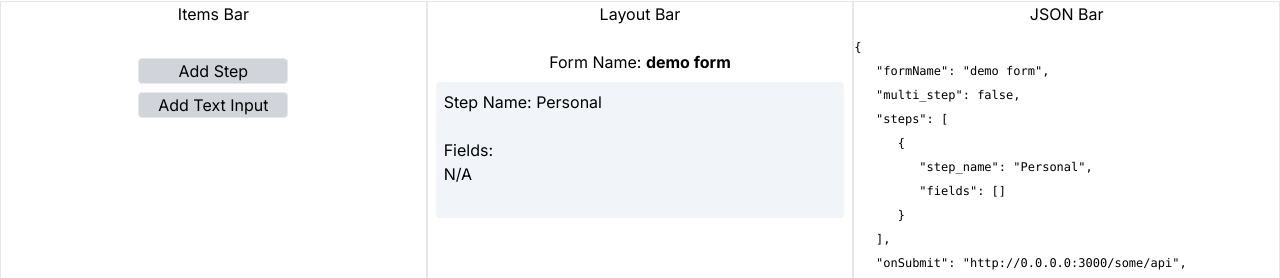
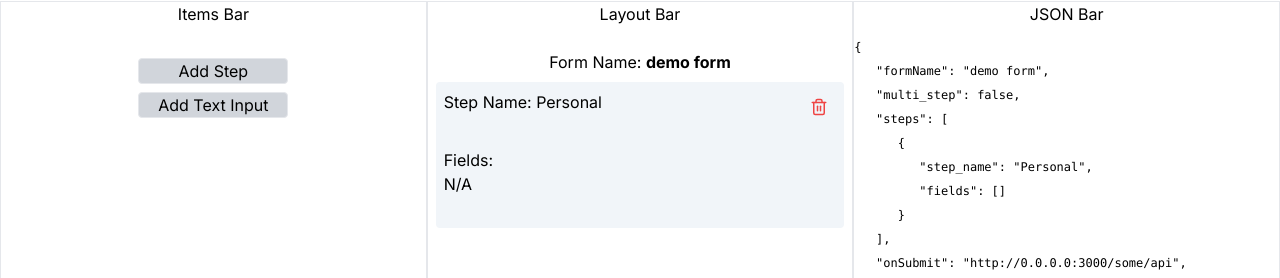
Before and after one commit to saiksaif/form-flow-manager, a Next.js app: page /formManager in a window 1280 px wide. Shown: the part 246-524 px from the top of the page. Built offline with nearby package versions, Linux system fonts and the light colour scheme.

Commit message:
Delete and multi-step checking

```diff
--- a/src/Components/items/addStep.jsx
+++ b/src/Components/items/addStep.jsx
@@ -7,12 +7,13 @@ const AddStep = ({ data, update }) => {
   const [inputValue, setInputValue] = useState('');
 
   const handleAddStep = () => {
-    // Perform any necessary logic with the inputValue
-    // For example, you can update the data array
-    // and then close the modal
-    // update([...data, inputValue]);
+    let multiStep = data?.steps?.length > 0 ? true : false;
+
+    console.log(data?.steps?.length, multiStep)
+
     update({
       ...data,
+      multi_step: multiStep,
       steps: [
         ...data?.steps,
         {
--- a/src/Components/layoutBar.jsx
+++ b/src/Components/layoutBar.jsx
@@ -2,6 +2,17 @@
 import React from 'react'
 
 const LayoutBar = ({data, update}) => {
+  const deleteStep = (stepName) => {
+    let newSteps = data?.steps?.filter(object => object.step_name !== stepName);
+
+    let multiStep = newSteps.length > 1 ? true : false;
+
+    update({
+      ...data,
+      multi_step: multiStep,
+      steps: newSteps
+    })
+  }
   return (
     <div>
       <br />
@@ -10,8 +21,15 @@ const LayoutBar = ({data, update}) => {
       {data?.steps?.map((step, id)=>{
         return (
           <div key={id} className='p-2 m-2 bg-slate-100 rounded text-left'>
-            Step Name: {step?.step_name}
-            <br /> <br />
+            <div className='flex justify-between'>
+              <span>
+                Step Name: {step?.step_name}
+              </span>
+              <button className='text-red-500 p-2 hover:text-red-400' onClick={()=>deleteStep(step?.step_name)}>
+                <svg xmlns="http://www.w3.org/2000/svg" width="18" height="18" viewBox="0 0 24 24" fill="none" stroke="currentColor" strokeWidth="2" strokeLinecap="round" strokeLinejoin="round" className="lucide lucide-trash-2"><path d="M3 6h18"/><path d="M19 6v14c0 1-1 2-2 2H7c-1 0-2-1-2-2V6"/><path d="M8 6V4c0-1 1-2 2-2h4c1 0 2 1 2 2v2"/><line x1="10" x2="10" y1="11" y2="17"/><line x1="14" x2="14" y1="11" y2="17"/></svg>
+              </button>
+            </div>
+            <br />
             <div>
               Fields:
               {step?.fields?.map((field, id) => {
```
